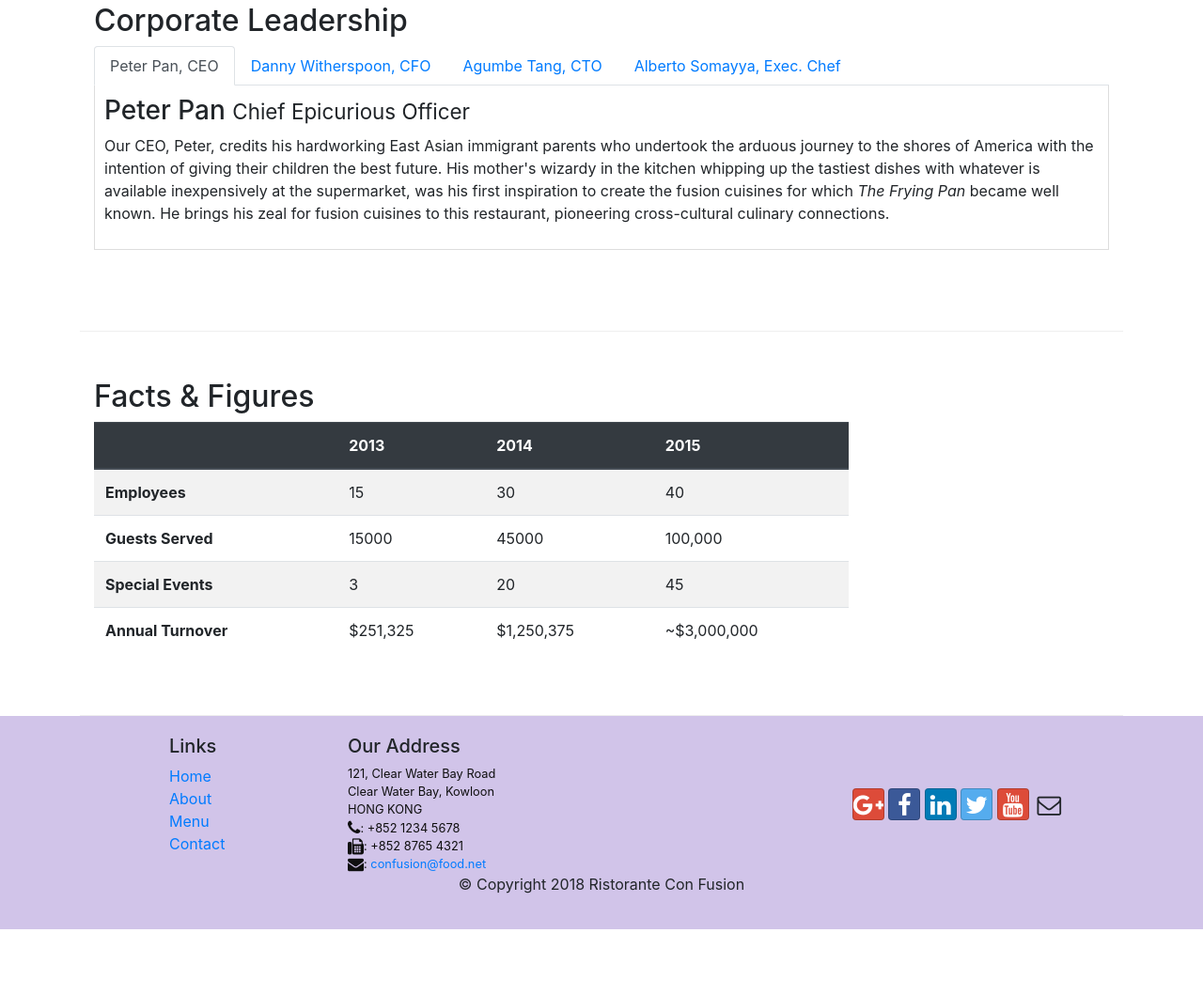
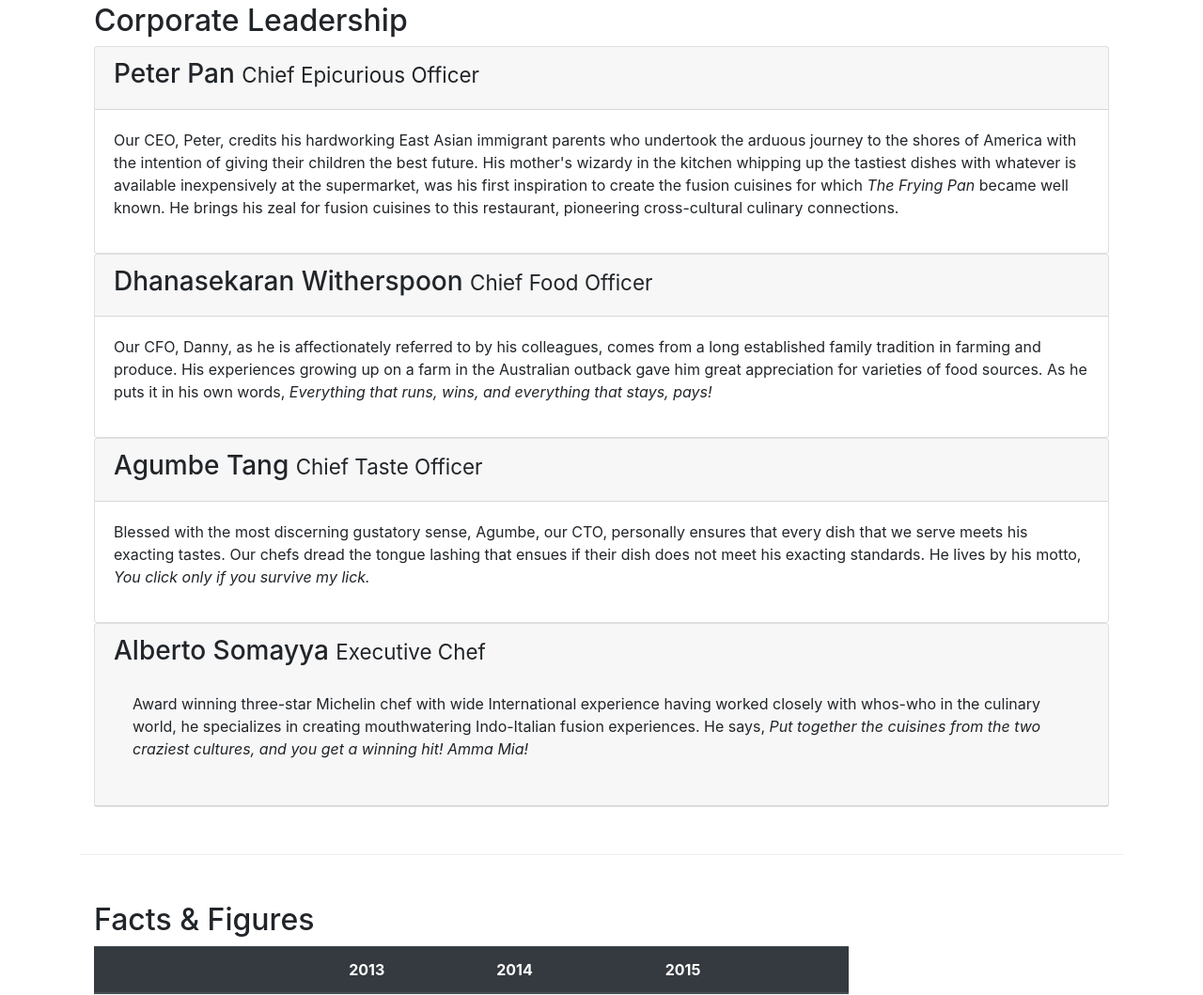
Before and after one commit to misgana96/bootstrap, a website: page aboutus.html in a window 1280 px wide. Shown: the part 1024-2083 px from the top of the page at 94% size. Before the commit the page ends 2013 px from the top, so only its background shows below. Drawn offline with nearby package versions, Linux system fonts and the light colour scheme.

Commit message:
Accordion

```diff
--- a/aboutus.html
+++ b/aboutus.html
@@ -97,47 +97,62 @@
         <div class="row row-content">
             <div class="col-12">
                 <h2>Corporate Leadership</h2>
-                <ul class="nav nav-tabs">
-                    <li class="nav-item">
-                        <a class="nav-link active" href="#peter" role="tab" data-toggle="tab" >
-                            Peter Pan, CEO
-                        </a>
-                    </li>
-                    <li class="nav-item">
-                        <a class="nav-link " href="#danny" role="tab" data-toggle="tab" >
-                            Danny Witherspoon, CFO
-                        </a>
-                    </li>
-                    <li class="nav-item">
-                        <a class="nav-link " href="#agumbe" role="tab" data-toggle="tab" >
-                            Agumbe Tang, CTO
-                        </a>
-                    </li>
-                    <li class="nav-item">
-                        <a class="nav-link " href="#alberto" role="tab" data-toggle="tab" >
-                            Alberto Somayya, Exec. Chef
-                        </a>
-                    </li>
-                </ul>
-                <div class="tab-content">
-                    <div role="tabpanel" class="tab-pane fade show active" id="peter">
-                        <h3 >Peter Pan <small>Chief Epicurious Officer</small></h3>
-                            <p class="d-none d-sm-block">Our CEO, Peter, credits his hardworking East Asian immigrant parents who undertook the arduous journey to the shores of America with the intention of giving their children the best future. His mother's wizardy in the kitchen whipping up the tastiest dishes with whatever is available inexpensively at the supermarket, was his first inspiration to create the fusion cuisines for which <em>The Frying Pan</em> became well known. He brings his zeal for fusion cuisines to this restaurant, pioneering cross-cultural culinary connections.</p>
+                <div id="accordion">
+                    <div class="card">
+                        <div class="card-header" id="peterhead">
+                            <h3 class="md-0">
+                               <a data-toggle="collapse" data-target="#peter">
+                                   Peter Pan <small>Chief Epicurious Officer</small>
+                                </a>
+                            </h3>
+                        </div>
+                        <div class="collapse show " id="peter" data-parent="#accordion">
+                            <div class="card-body">
+                                <p class="d-none d-sm-block">Our CEO, Peter, credits his hardworking East Asian immigrant parents who undertook the arduous journey to the shores of America with the intention of giving their children the best future. His mother's wizardy in the kitchen whipping up the tastiest dishes with whatever is available inexpensively at the supermarket, was his first inspiration to create the fusion cuisines for which <em>The Frying Pan</em> became well known. He brings his zeal for fusion cuisines to this restaurant, pioneering cross-cultural culinary connections.</p>
+                            </div>
+                        </div>
                     </div>
-                    <div role="tabpanel" class="tab-pane fade" id="danny">
-                        <h3>Dhanasekaran Witherspoon <small>Chief Food Officer</small></h3>
-                            <p class="d-none d-sm-block">Our CFO, Danny, as he is affectionately referred to by his colleagues, comes from a long established family tradition in farming and produce. His experiences growing up on a farm in the Australian outback gave him great appreciation for varieties of food sources. As he puts it in his own words, <em>Everything that runs, wins, and everything that stays, pays!</em></pclass="d-none d-sm-block">
-
+                    <div class="card">
+                        <div class="card-header" id="dannyhead">
+                            <h3 class="md-0">
+                                <a data-toggle="collapse" data-target="#danny">
+                                    Dhanasekaran Witherspoon <small>Chief Food Officer</small>
+                                </a>
+                            </h3>
+                        </div>
+                        <div class="collapse show" id="danny" data-parent="#accordion">
+                            <div class="card-body">
+                                <p class="d-none d-sm-block">Our CFO, Danny, as he is affectionately referred to by his colleagues, comes from a long established family tradition in farming and produce. His experiences growing up on a farm in the Australian outback gave him great appreciation for varieties of food sources. As he puts it in his own words, <em>Everything that runs, wins, and everything that stays, pays!</em></pclass="d-none d-sm-block">
+                            </div>
+                        </div>
                     </div>
-                    <div role="tabpanel" class="tab-pane fade" id="agumbe">
-                        <h3>Agumbe Tang <small>Chief Taste Officer</small></h3>
-                            <p class="d-none d-sm-block">Blessed with the most discerning gustatory sense, Agumbe, our CTO, personally ensures that every dish that we serve meets his exacting tastes. Our chefs dread the tongue lashing that ensues if their dish does not meet his exacting standards. He lives by his motto, <em>You click only if you survive my lick.</em></p>
-
+                    <div class="card">
+                        <div class="card-header" id="agumbehead">
+                            <h3 class="md-0">
+                                <a data-toggle="collapse" data-target="#agumbe">
+                                    Agumbe Tang <small>Chief Taste Officer</small>
+                                </a>
+                            </h3>
+                        </div>
+                        <div class="collapse show" id="agumbe" data-parent="#accordion">
+                            <div class="card-body">
+                                <p class="d-none d-sm-block">Blessed with the most discerning gustatory sense, Agumbe, our CTO, personally ensures that every dish that we serve meets his exacting tastes. Our chefs dread the tongue lashing that ensues if their dish does not meet his exacting standards. He lives by his motto, <em>You click only if you survive my lick.</em></p>
+                            </div>
+                        </div>
                     </div>
-                    <div role="tabpanel" class="tab-pane fade" id="alberto">
-                        <h3>Alberto Somayya <small>Executive Chef</small></h3>
-                            <p class="d-none d-sm-block">Award winning three-star Michelin chef with wide International experience having worked closely with whos-who in the culinary world, he specializes in creating mouthwatering Indo-Italian fusion experiences. He says, <em>Put together the cuisines from the two craziest cultures, and you get a winning hit! Amma Mia!</em></p>
-
+                    <div class="card">
+                        <div class="card-header" id="albertohead">
+                            <h3 class="md-0">
+                                <a data-toggle="collapse" data-target="#alberto">
+                                    Alberto Somayya <small>Executive Chef</small>
+                                </a>
+                            </h3>
+                            <div class="collapse show" id="alberto" data-parent="#accordion">
+                                <div class="card-body">
+                                    <p class="d-none d-sm-block">Award winning three-star Michelin chef with wide International experience having worked closely with whos-who in the culinary world, he specializes in creating mouthwatering Indo-Italian fusion experiences. He says, <em>Put together the cuisines from the two craziest cultures, and you get a winning hit! Amma Mia!</em></p>
+                                </div>
+                            </div>
+                        </div>
                     </div>
                 </div>
             </div>
```
